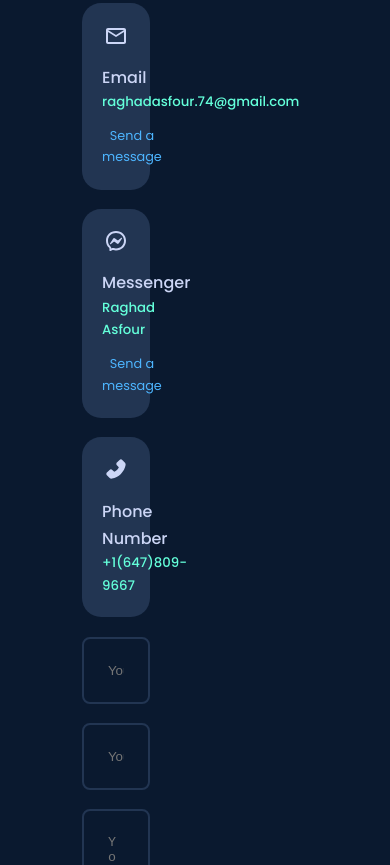
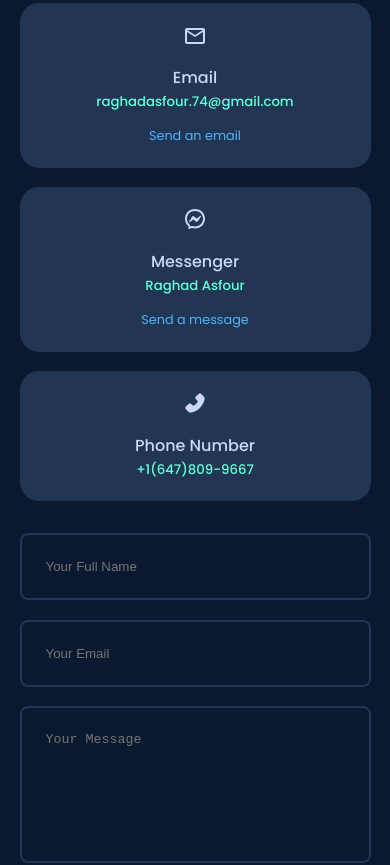
Before and after one commit to raghadasfour-02/personal-portfolio-2.0, a React (Create React App) app: page / in a window 390 px wide. Shown: the part 2880-3745 px from the top of the page. Built offline with nearby package versions, Linux system fonts and the light colour scheme.

Commit message:
Make Contact Section Responsive

```diff
--- a/src/components/contact/contact.css
+++ b/src/components/contact/contact.css
@@ -55,3 +55,15 @@ input, textarea {
 }
 
 /* MEDIA QUERIES */
+@media screen and (max-width: 1024px){
+    .container.container__container {
+        grid-template-columns: 1fr;
+        gap: 2rem;
+    }
+}
+
+@media screen and (max-width: 600px){
+    .container.container__container {
+        width: var(--container-with-sm);
+    }
+}
--- a/src/components/contact/contact.jsx
+++ b/src/components/contact/contact.jsx
@@ -16,7 +16,7 @@ const Contact = () => {
             <MdOutlineEmail className='contact__option__icon'/>
             <h4>Email</h4>
             <h5>raghadasfour.74@gmail.com</h5>
-            <a href="mailto:raghadasfour.74@gmail.com" target="_blank">Send a message</a>
+            <a href="mailto:raghadasfour.74@gmail.com" target="_blank">Send an email</a>
           </article>
 
           <article className='contact__option'>
@@ -31,16 +31,14 @@ const Contact = () => {
             <h4>Phone Number</h4>
             <h5>+1(647)809-9667</h5>
           </article>
-
-          <form action="">
-            <input type="text" name="name" placeholder='Your Full Name' required />
-            <input type="email" name="name" placeholder="Your Email" required />
-            <textarea name="message" rows='7' placeholder="Your Message" required></textarea>
-            <button type='submit' className='btn btn-primary' >Send Message</button>
-          </form>
         </div>
 
-        {/* END OF OPTIONS */}
+        <form action="">
+          <input type="text" name="name" placeholder='Your Full Name' required />
+          <input type="email" name="name" placeholder="Your Email" required />
+          <textarea name="message" rows='7' placeholder="Your Message" required></textarea>
+          <button type='submit' className='btn btn-primary' >Send Message</button>
+        </form>
 
       </div>
 
```
